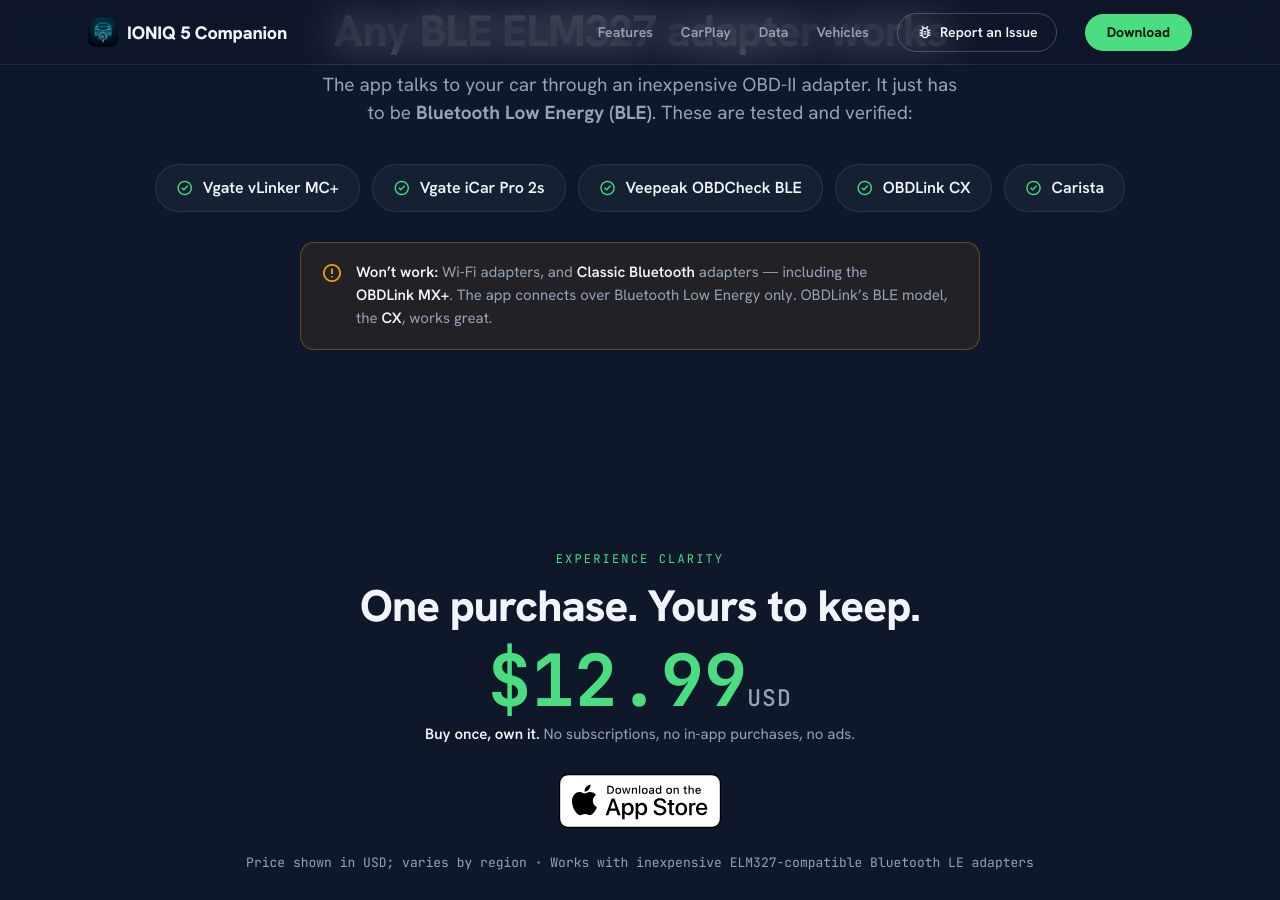
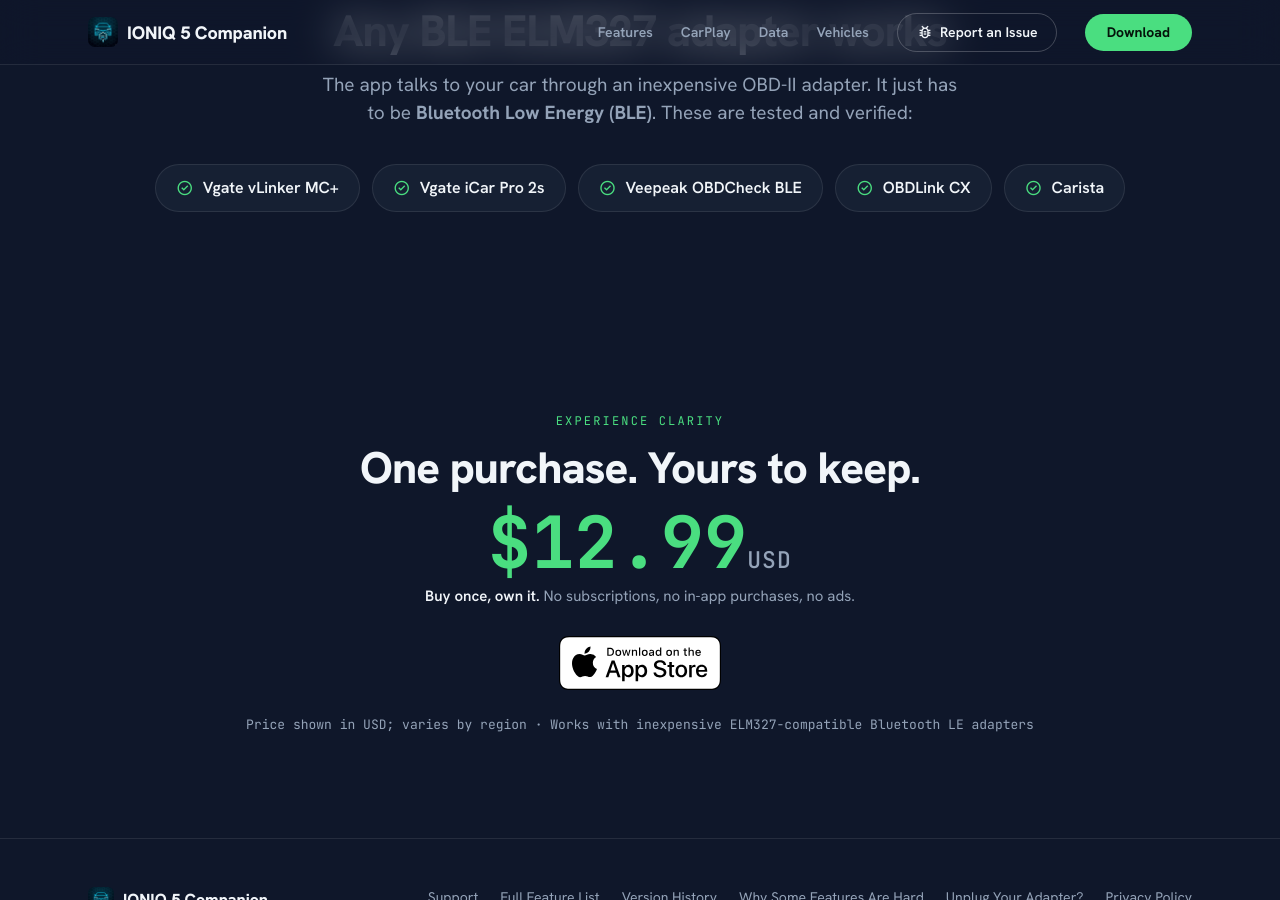
Before and after one commit to gburlingame/ioniq-app, a Jekyll site: the page built from index.html, in a window 1280 px wide and 900 px high, scrolled down 7107 px. Built offline with Jekyll 4.4.1, drawn with Linux system fonts in a browser that asks for light colours.

Commit message:
Remove 'Won't work' caution box from landing page
The negative callout read as out of place on the marketing page. Keep the
positive 'Which adapter?' section (verified BLE adapter chips) and drop the
orphaned .adapter-warn CSS. The OBDLink MX+ / Classic-Bluetooth caveat
remains in support.md, where troubleshooting detail belongs.

Co-Authored-By: Claude Opus 4.8 (1M context) <noreply@anthropic.com>

```diff
--- a/assets/css/landing.css
+++ b/assets/css/landing.css
@@ -133,10 +133,6 @@
   /* ADAPTERS */
   .vchip .material-symbols-outlined{font-size:18px}
   .vchip .ok{color:var(--primary)}
-  .adapter-warn{max-width:680px;margin:30px auto 0;display:flex;gap:13px;align-items:flex-start;text-align:left;background:rgba(245,158,11,.08);border:1px solid rgba(245,158,11,.32);border-radius:14px;padding:18px 20px}
-  .adapter-warn .material-symbols-outlined{color:var(--tertiary);font-size:22px;flex-shrink:0;margin-top:1px}
-  .adapter-warn p{color:var(--on-surface-variant);font-size:15px;line-height:1.55}
-  .adapter-warn b{color:var(--on-surface);font-weight:600}
 
   /* DOWNLOAD */
   .download{text-align:center;padding:104px 0}
--- a/index.html
+++ b/index.html
@@ -228,10 +228,6 @@ nav_exclude: true
     <div class="vchip"><span class="material-symbols-outlined ok">check_circle</span>OBDLink CX</div>
     <div class="vchip"><span class="material-symbols-outlined ok">check_circle</span>Carista</div>
   </div>
-  <div class="adapter-warn">
-    <span class="material-symbols-outlined">error</span>
-    <p><b>Won&rsquo;t work:</b> Wi-Fi adapters, and <b>Classic Bluetooth</b> adapters &mdash; including the <b>OBDLink&nbsp;MX+</b>. The app connects over Bluetooth Low Energy only. OBDLink&rsquo;s BLE model, the <b>CX</b>, works great.</p>
-  </div>
 </div></section>
 
 <!-- DOWNLOAD -->
```
